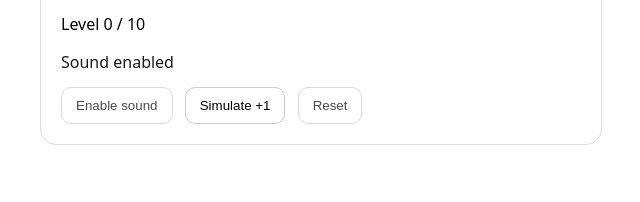
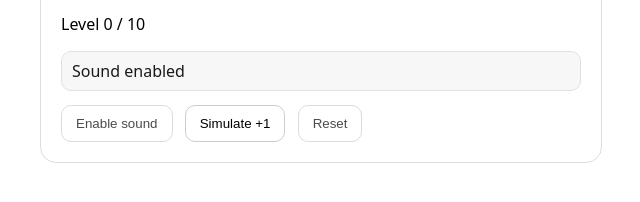
Before and after one commit to CodeWolf-00/Focus-Arcade, a plain HTML site: page index.html in a window 1280 px wide. Both pictures are taken after a click on the button "Enable sound". Shown: the part 160-362 px from the top of the page, without its empty margins (319-959 px from the left). Drawn offline with Linux system fonts and the light colour scheme.

Commit message:
Toast Animation
Trying to get the toast to show up

```diff
--- a/style.css
+++ b/style.css
@@ -26,3 +26,22 @@ button.secondary { opacity:.7; }
   60%  { transform: scaleY(1.12); }
   100% { transform: scaleY(1); }
 }
+
+.toast{
+  min-height: 1.4em;
+  margin: 8px 0 14px;
+  padding: 8px 10px;
+  border: 1px solid #ddd;
+  border-radius: 10px;
+  background: #f7f7f7;
+}
+
+.toast.pop{
+  animation: pop 220ms ease-out;
+}
+
+@keyframes pop{
+  0%   { transform: scale(0.96); }
+  60%  { transform: scale(1.04); }
+  100% { transform: scale(1); }
+}
```
